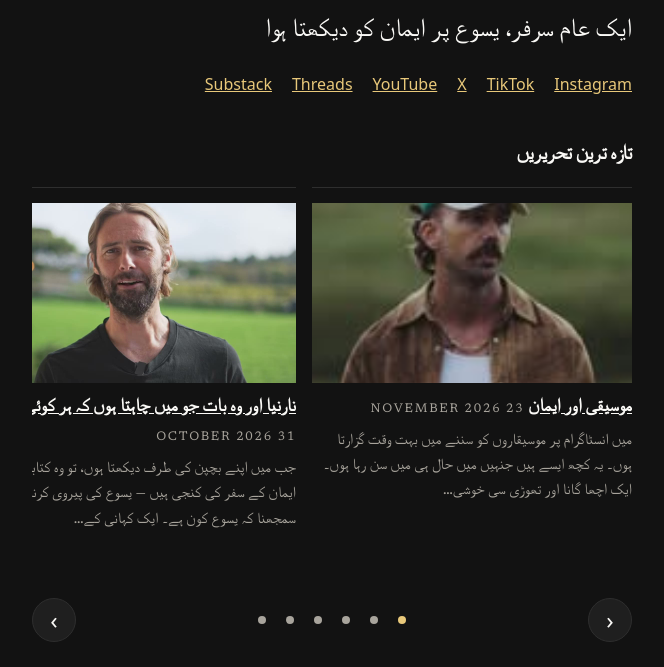
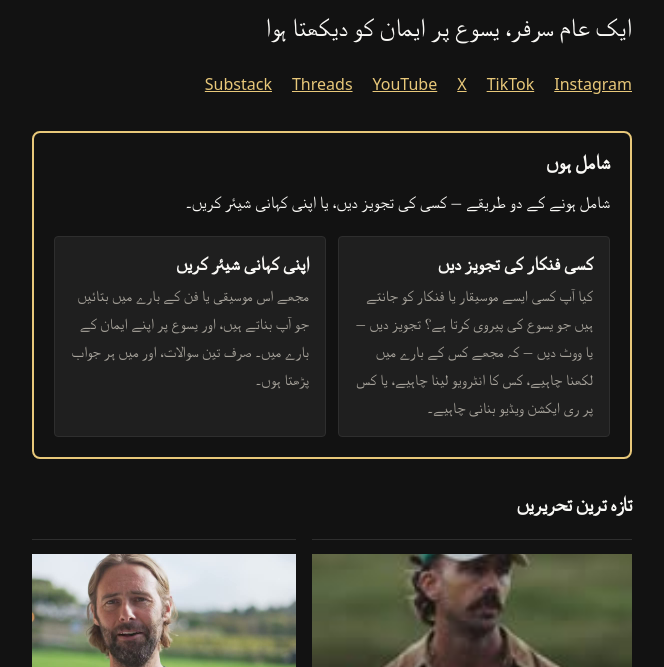
Before and after one commit to streamjonathan/jonathanmccallum-ur, an Eleventy site: page index.njk in a window 1280 px wide. Shown: the part 133-800 px from the top of the page, without its empty margins (308-972 px from the left). Built offline with nearby package versions, Linux system fonts and the light colour scheme; Eleventy itself is replaced by a stand-in of ours; files that its build step writes are made by us from their sources; files whose address does not match are found by name.

Commit message:
Get involved box (translated), linking to the main site's Suggest and Share pages
The lang sites have no /suggest-an-artist/ or /share-your-story/ pages, and the
Worker's session cookie is host-only for jonathanmccallum.com (HttpOnly Secure
SameSite=Lax, Path=/, no Domain attribute) with no CORS headers for cross-origin
API calls, so sign-in and the forms cannot work on the .pages.dev origin. Both
cards therefore link to the main site with absolute URLs.

```diff
--- /dev/null
+++ b/_includes/get-involved.njk
@@ -0,0 +1,14 @@
+<section class="get-involved" aria-labelledby="get-involved-heading">
+  <h2 id="get-involved-heading">شامل ہوں</h2>
+  <p>شامل ہونے کے دو طریقے — کسی کی تجویز دیں، یا اپنی کہانی شیئر کریں۔</p>
+  <div class="get-involved__cards">
+    <a class="get-involved__card" href="https://jonathanmccallum.com/suggest-an-artist/">
+      <strong>کسی فنکار کی تجویز دیں</strong>
+      <span>کیا آپ کسی ایسے موسیقار یا فنکار کو جانتے ہیں جو یسوع کی پیروی کرتا ہے؟ تجویز دیں — یا ووٹ دیں — کہ مجھے کس کے بارے میں لکھنا چاہیے، کس کا انٹرویو لینا چاہیے، یا کس پر ری ایکشن ویڈیو بنانی چاہیے۔</span>
+    </a>
+    <a class="get-involved__card" href="https://jonathanmccallum.com/share-your-story/">
+      <strong>اپنی کہانی شیئر کریں</strong>
+      <span>مجھے اس موسیقی یا فن کے بارے میں بتائیں جو آپ بناتے ہیں، اور یسوع پر اپنے ایمان کے بارے میں۔ صرف تین سوالات، اور میں ہر جواب پڑھتا ہوں۔</span>
+    </a>
+  </div>
+</section>
--- a/_includes/layouts/base.njk
+++ b/_includes/layouts/base.njk
@@ -96,7 +96,7 @@
 </script>
 {% endif %}
 <link rel="alternate" type="application/rss+xml" title="{{ site.title }}" href="/feed/">
-<link rel="preload" href="/css/style.css?v=11" as="style">
+<link rel="preload" href="/css/style.css?v=12" as="style">
 <link rel="stylesheet" href="/css/style.css?v=11">
 </head>
 <body>
--- a/_includes/layouts/page.njk
+++ b/_includes/layouts/page.njk
@@ -5,3 +5,6 @@ layout: layouts/base.njk
   <h1>{{ title }}</h1>
   {{ content | safe }}
 </article>
+{% if page.url != "/suggest-an-artist/" and page.url != "/share-your-story/" %}
+{% include "get-involved.njk" %}
+{% endif %}
--- a/_includes/layouts/post.njk
+++ b/_includes/layouts/post.njk
@@ -10,6 +10,7 @@ layout: layouts/base.njk
   {{ content | safe }}
   </div>
 </article>
+{% include "get-involved.njk" %}
 {% set prevPost = collections.publishedPosts | getPreviousCollectionItem(page) %}
 {% set nextPost = collections.publishedPosts | getNextCollectionItem(page) %}
 {% if prevPost or nextPost %}
--- a/css/style.css
+++ b/css/style.css
@@ -256,6 +256,28 @@ button[type="submit"] {
 /* Featured carousel: the newest articles in a slow-moving row, same
    scroll-snap pattern as the Watch row. The reader can swipe or scroll
    it by hand; the script below moves it along gently when left alone. */
+.get-involved {
+  border: 2px solid var(--link);
+  border-radius: 0.5rem;
+  padding: 1rem 1.25rem 1.25rem;
+  margin: 0 0 1.5rem;
+}
+.get-involved h2 { margin-top: 0; }
+.get-involved__cards { display: flex; flex-wrap: wrap; gap: 0.75rem; margin-top: 0.75rem; }
+.get-involved__card {
+  flex: 1 1 16rem;
+  display: block;
+  padding: 0.75rem 1rem;
+  border: 1px solid var(--line);
+  border-radius: 0.25rem;
+  background: var(--code-bg);
+  color: var(--text);
+  text-decoration: none;
+}
+.get-involved__card:hover { border-color: var(--link); }
+.get-involved__card strong { display: block; font-family: "Fraunces", Georgia, "Iowan Old Style", "Times New Roman", serif; font-size: 1.15rem; margin-bottom: 0.25rem; }
+.get-involved__card span { color: var(--muted); font-size: 0.95rem; }
+
 .featured { margin-top: 1.5rem; }
 .featured-row { display: flex; gap: 1rem; overflow-x: auto; scroll-snap-type: x mandatory; list-style: none; padding: 0 0 0.5rem; margin: 1rem 0; }
 /* The arrows and dots are the navigation now, so the row's own
--- a/index.njk
+++ b/index.njk
@@ -17,6 +17,8 @@ eleventyExcludeFromCollections: true
   <a href="https://www.threads.com/@jonamccallum">Threads</a>
   <a href="https://jonamccallum.substack.com">Substack</a>
 </p>
+
+{% include "get-involved.njk" %}
 
 <section class="featured" data-fade aria-labelledby="featured-heading">
   <h2 id="featured-heading">تازہ ترین تحریریں</h2>
```
